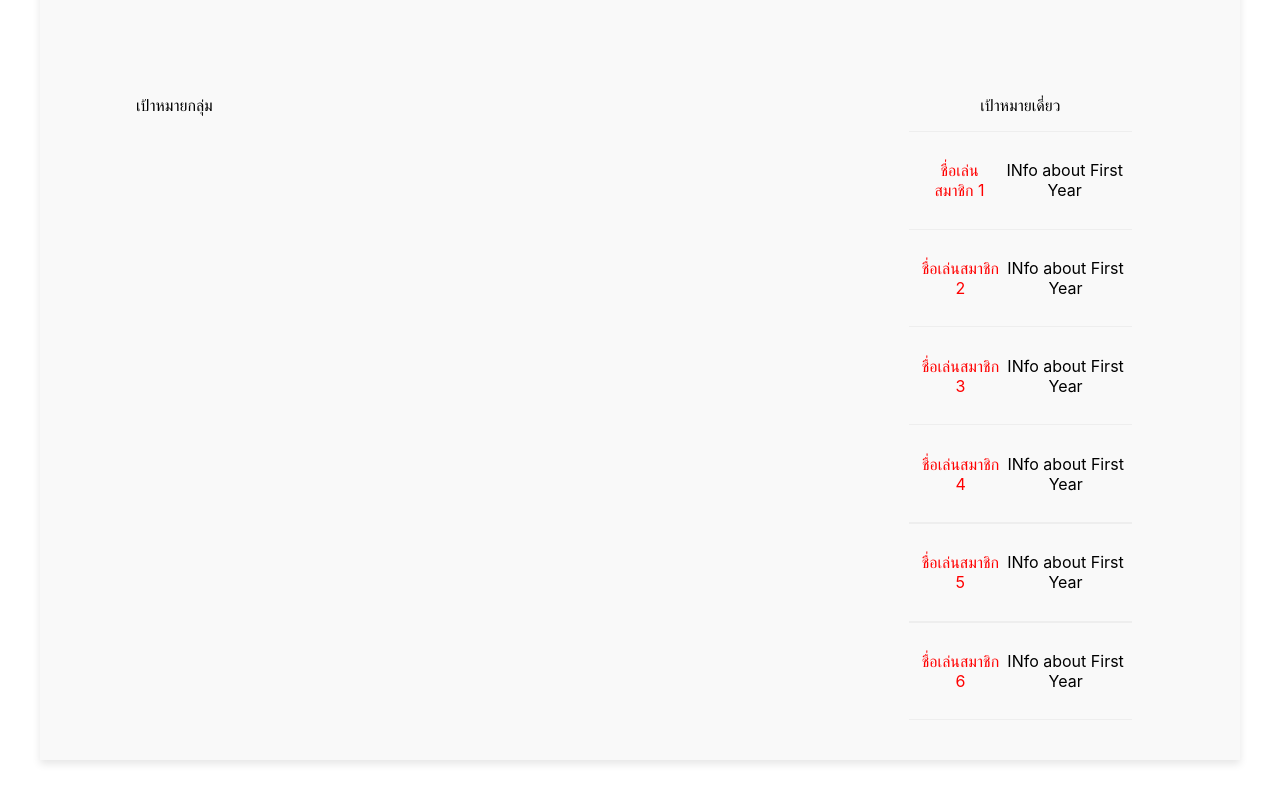
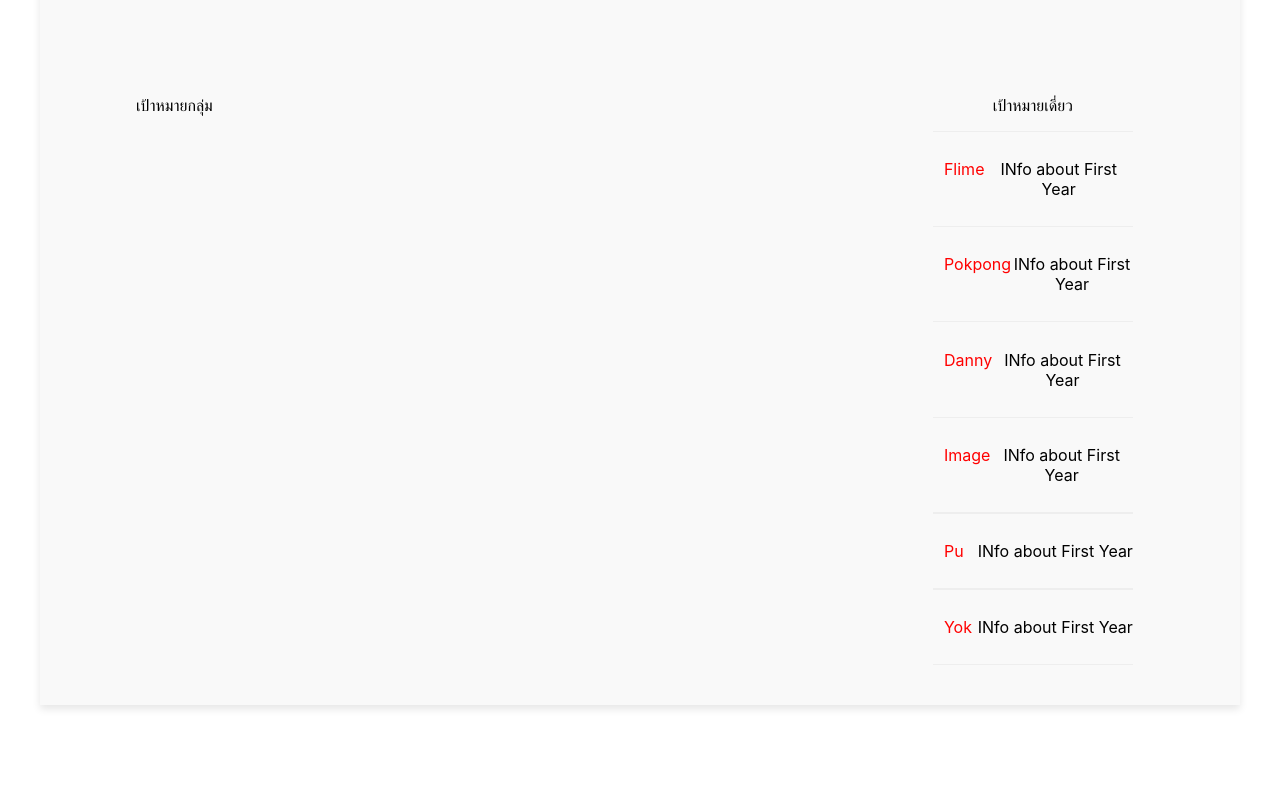
Before and after one commit to gitcat101101/G24_OurCSTUStories, a plain HTML site: page OurFuture.html in a window 1280 px wide. Shown: the part 1147-1947 px from the top of the page. After the commit the page ends 1892 px from the top, so only its background shows below. Drawn offline with Linux system fonts and the light colour scheme.

Commit message:
Our future add name of members in group

```diff
--- a/OurFuture.html
+++ b/OurFuture.html
@@ -43,39 +43,39 @@
                     <div class="post-border"></div>
 
                     <div class="Journey-info">
-                        <p class="red-text">ชื่อเล่นสมาชิก 1<p>
+                        <p class="red-text">Flime<p>
                         <p>INfo about First Year</p>
                     </div>
                     <div class="post-border"></div>
 
                     <div class="Journey-info">
-                        <p class="red-text">ชื่อเล่นสมาชิก 2<p>
+                        <p class="red-text">Pokpong<p>
                         <p>INfo about First Year</p>
                     </div>
                     <div class="post-border"></div>
 
                      <div class="Journey-info">
-                        <p class="red-text">ชื่อเล่นสมาชิก 3<p>
+                        <p class="red-text">Danny<p>
                         <p>INfo about First Year</p>
                     </div>
                     <div class="post-border"></div>
 
                      <div class="Journey-info">
-                        <p class="red-text">ชื่อเล่นสมาชิก 4<p>
+                        <p class="red-text">Image<p>
                         <p>INfo about First Year</p>
                     </div>
                     <div class="post-border"></div>
                     <div class="post-border"></div>
 
                      <div class="Journey-info">
-                        <p class="red-text">ชื่อเล่นสมาชิก 5<p>
+                        <p class="red-text">Pu<p>
                         <p>INfo about First Year</p>
                     </div>
                     <div class="post-border"></div>
                     <div class="post-border"></div>
 
                      <div class="Journey-info">
-                        <p class="red-text">ชื่อเล่นสมาชิก 6<p>
+                        <p class="red-text">Yok<p>
                         <p>INfo about First Year</p>
                     </div>
                     <div class="post-border"></div>
```
